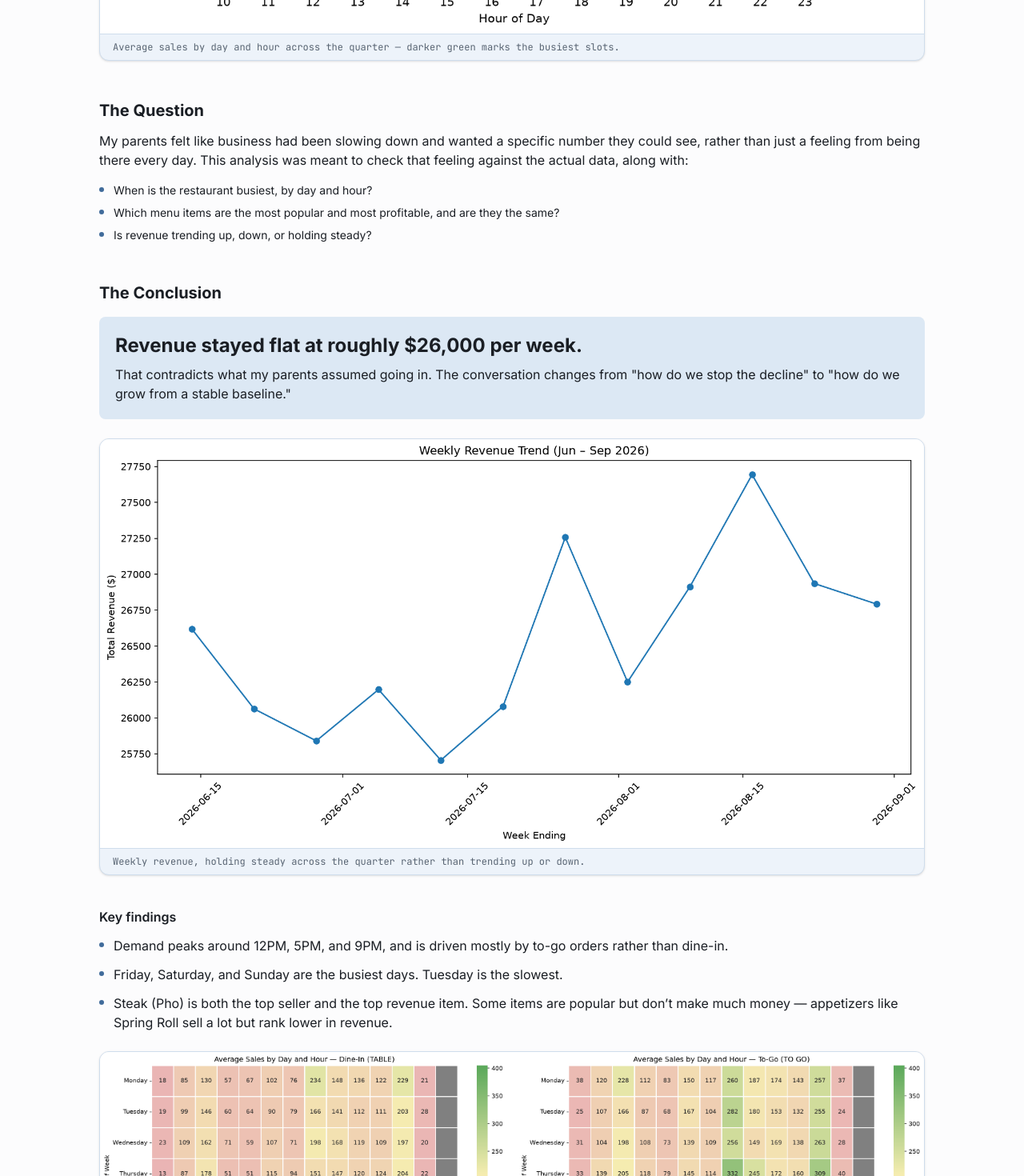
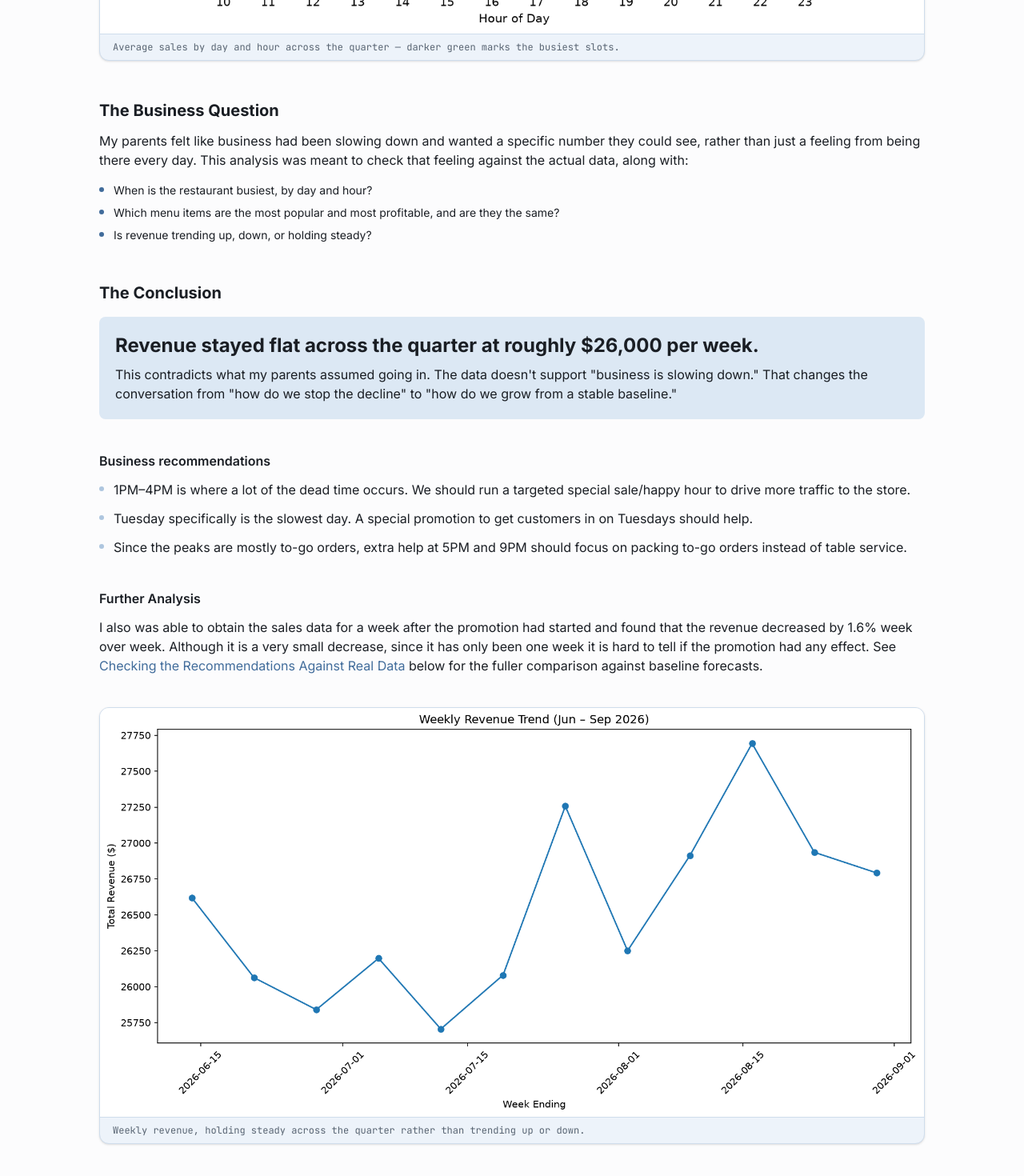
Before and after one commit to SunghunP/joe-portfolio, a React (Vite) app: page /joe-portfolio/projects/pho-restaurant-analysis in a window 1280 px wide. Shown: the part 920-2390 px from the top of the page at 80% size. Built offline with nearby package versions, Linux system fonts and the light colour scheme.

Commit message:
Add further analysis to resteraunt EDA

```diff
--- a/src/pages/PhoAnalysis.jsx
+++ b/src/pages/PhoAnalysis.jsx
@@ -4,6 +4,7 @@ import heatmapImage from '../assets/images/pho/sales_heatmap.png';
 import revenueTrendImage from '../assets/images/pho/weekly_revenue_trend.png';
 import orderTypeHeatmapImage from '../assets/images/pho/sales_heatmap_by_order_type.png';
 import topItemsImage from '../assets/images/pho/top15_items_revenue.png';
+import baselineActualImage from '../assets/images/pho/weekly_revenue_baseline_actual.png';
 import { projects } from '../data/projects';
 
 const META = [
@@ -26,14 +27,15 @@ const FINDINGS = [
 ]
 
 const RECOMMENDATIONS = [
-  'Run a targeted special/happy hour during 1PM–4PM, the slowest window of the day.',
-  'Run a Tuesday-specific promotion, since it’s consistently the slowest day.',
-  'Since the 5PM and 9PM peaks are mostly to-go orders, focus extra staffing there on packing to-go orders rather than table service.',
+  '1PM–4PM is where a lot of the dead time occurs. We should run a targeted special sale/happy hour to drive more traffic to the store.',
+  'Tuesday specifically is the slowest day. A special promotion to get customers in on Tuesdays should help.',
+  'Since the peaks are mostly to-go orders, extra help at 5PM and 9PM should focus on packing to-go orders instead of table service.',
 ]
 
 const LIMITATIONS = [
   'No baseline for comparison. This is a single quarter with no prior period (last year, last quarter) to benchmark against, so "flat" describes this 13-week window only.',
   'Small sample per heatmap cell. Each day-and-hour average is built from only 13–14 data points (one per matching weekday in the quarter), so a single unusual day could shift a cell more than a real pattern would.',
+  'Forecast check is one data point. The Naive and 3-Week MA baselines were checked against a single new week, so it’s too early to treat this as validation of either baseline or of the recommendations’ impact.',
 ]
 
 export default function PhoAnalysis() {
@@ -72,7 +74,7 @@ export default function PhoAnalysis() {
         </figcaption>
       </figure>
 
-      <h2 className="mt-12 text-xl font-bold text-ink">The Question</h2>
+      <h2 className="mt-12 text-xl font-bold text-ink">The Business Question</h2>
       <p className="mt-3 text-ink">
         My parents felt like business had been slowing down and wanted a specific number they could see, rather
         than just a feeling from being there every day. This analysis was meant to check that feeling against the
@@ -91,15 +93,37 @@ export default function PhoAnalysis() {
 
       <div className="mt-4 rounded-lg bg-primary-tint p-5">
         <p className="text-xl font-bold text-ink sm:text-2xl">
-          Revenue stayed flat at roughly $26,000 per week.
+          Revenue stayed flat across the quarter at roughly $26,000 per week.
         </p>
         <p className="mt-2 text-ink">
-          That contradicts what my parents assumed going in. The conversation changes from "how do we stop the
-          decline" to "how do we grow from a stable baseline."
+          This contradicts what my parents assumed going in. The data doesn't support "business is slowing down."
+          That changes the conversation from "how do we stop the decline" to "how do we grow from a stable
+          baseline."
         </p>
       </div>
 
-      <figure className="mt-6 overflow-hidden rounded-xl border border-border bg-card shadow-sm">
+      <h3 className="mt-10 font-semibold text-ink">Business recommendations</h3>
+      <ul className="mt-3 flex flex-col gap-3">
+        {RECOMMENDATIONS.map((item) => (
+          <li key={item} className="flex gap-3 text-ink">
+            <span className="mt-2 h-1.5 w-1.5 shrink-0 rounded-full bg-bar" />
+            <span>{item}</span>
+          </li>
+        ))}
+      </ul>
+
+      <h3 className="mt-10 font-semibold text-ink">Further Analysis</h3>
+      <p className="mt-3 text-ink">
+        I also was able to obtain the sales data for a week after the promotion had started and found that the
+        revenue decreased by 1.6% week over week. Although it is a very small decrease, since it has only been
+        one week it is hard to tell if the promotion had any effect. See{' '}
+        <a href="#checking-the-recommendations-against-real-data" className="text-primary hover:underline">
+          Checking the Recommendations Against Real Data
+        </a>{' '}
+        below for the fuller comparison against baseline forecasts.
+      </p>
+
+      <figure className="mt-10 overflow-hidden rounded-xl border border-border bg-card shadow-sm">
         <img
           src={revenueTrendImage}
           alt="Weekly revenue trend showing a flat line around $26,000 per week across the quarter"
@@ -142,16 +166,6 @@ export default function PhoAnalysis() {
         </figcaption>
       </figure>
 
-      <h3 className="mt-10 font-semibold text-ink">Business recommendations</h3>
-      <ul className="mt-3 flex flex-col gap-3">
-        {RECOMMENDATIONS.map((item) => (
-          <li key={item} className="flex gap-3 text-ink">
-            <span className="mt-2 h-1.5 w-1.5 shrink-0 rounded-full bg-bar" />
-            <span>{item}</span>
-          </li>
-        ))}
-      </ul>
-
       <h2 className="mt-12 text-xl font-bold text-ink">The Methodology</h2>
       <p className="mt-3 text-ink">
         Starting from the raw POS export, columns that were redundant, unused, or order-level values duplicated
@@ -163,6 +177,49 @@ export default function PhoAnalysis() {
         item count, so it reflects how busy the restaurant actually is rather than the average price of items
         sold — then splits it by dine-in vs. to-go, ranks menu items by both units sold and revenue, and tracks
         total revenue week over week.
+      </p>
+
+      <h2 id="checking-the-recommendations-against-real-data" className="mt-12 text-xl font-bold text-ink">
+        Checking the Recommendations Against Real Data
+      </h2>
+      <p className="mt-3 text-ink">
+        To see whether the recommendations actually moved revenue once real data came in, rather than just
+        assuming they worked, I built two simple baselines on top of the weekly revenue series: a{' '}
+        <span className="font-semibold">Naive forecast</span> (next week = this week) and a{' '}
+        <span className="font-semibold">3-Week Moving Average</span>. Neither is meant to be a sophisticated
+        forecast — they're a floor to check any real business change against. If a recommendation doesn't move
+        revenue past what these simple baselines already expect, it isn't showing a measurable effect yet.
+      </p>
+      <p className="mt-3 text-ink">
+        I projected both baselines one week forward (week ending Sep 6), then checked that projection against a
+        new week of real POS data (Sep 3–9) that picks up right where the original data cuts off. That new data
+        also includes a new Combo item the restaurant started testing based on one of the recommendations above.
+      </p>
+
+      <figure className="mt-6 overflow-hidden rounded-xl border border-border bg-card shadow-sm">
+        <img
+          src={baselineActualImage}
+          alt="Baseline forecast vs. actual revenue for the week ending Sep 6"
+          className="w-full"
+        />
+        <figcaption className="border-t border-border px-4 py-2 font-mono text-xs text-muted">
+          Actual revenue for the week ending Sep 6 against both baselines.
+        </figcaption>
+      </figure>
+
+      <div className="mt-4 rounded-lg bg-primary-tint p-5">
+        <span className="text-xs font-bold uppercase tracking-wide text-primary">Result</span>
+        <p className="mt-2 text-sm text-ink">
+          Actual revenue for the week ending Sep 6 came in at $26,356. Naive was about 1.7% off and the 3-Week MA
+          about 3.0% off — both landed a bit high, meaning actual revenue came in below what either baseline
+          expected.
+        </p>
+      </div>
+
+      <p className="mt-4 text-ink">
+        That's only one week of data with the new Combo item in it, so it's too early to say the changes made a
+        real difference either way. If anything, this week doesn't show a lift yet. I want to keep comparing
+        actual revenue against these baselines over the next several weeks to see if a clearer pattern shows up.
       </p>
 
       <h2 className="mt-12 text-xl font-bold text-ink">Limitations</h2>
```
